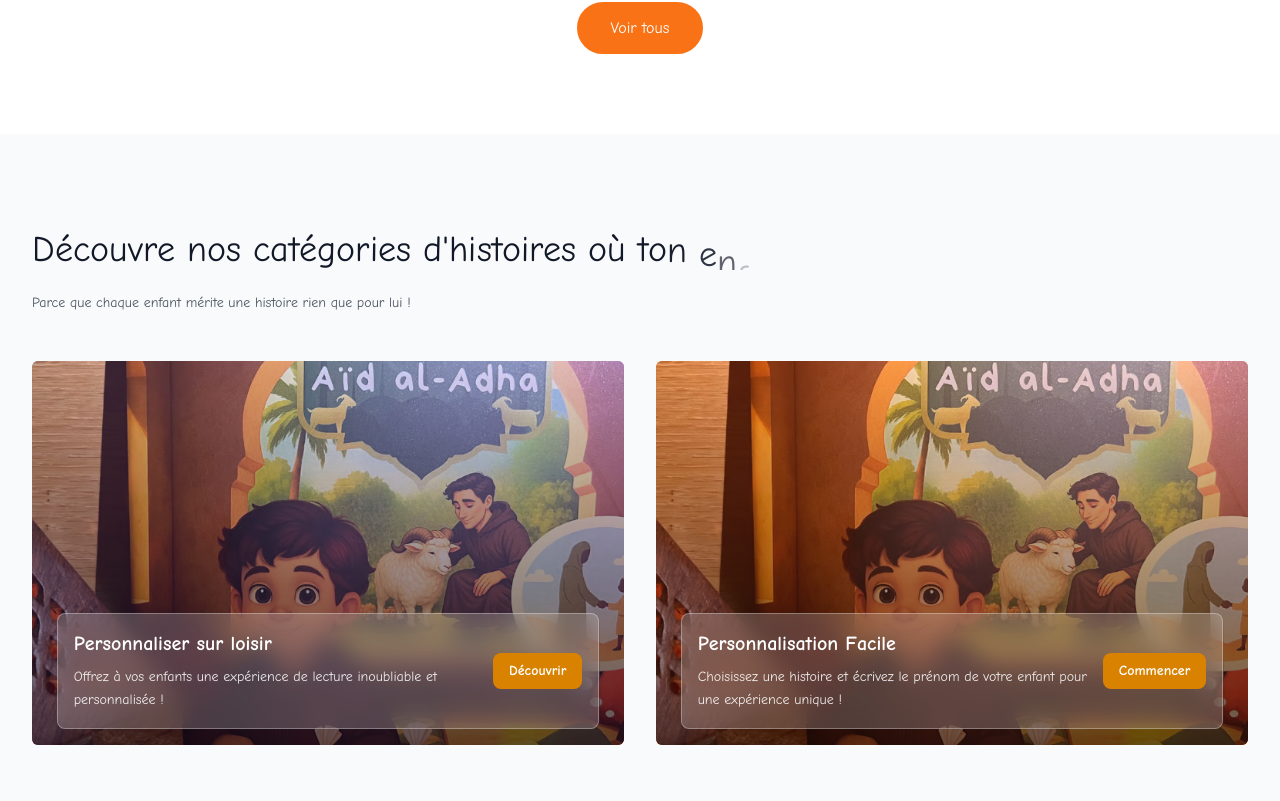
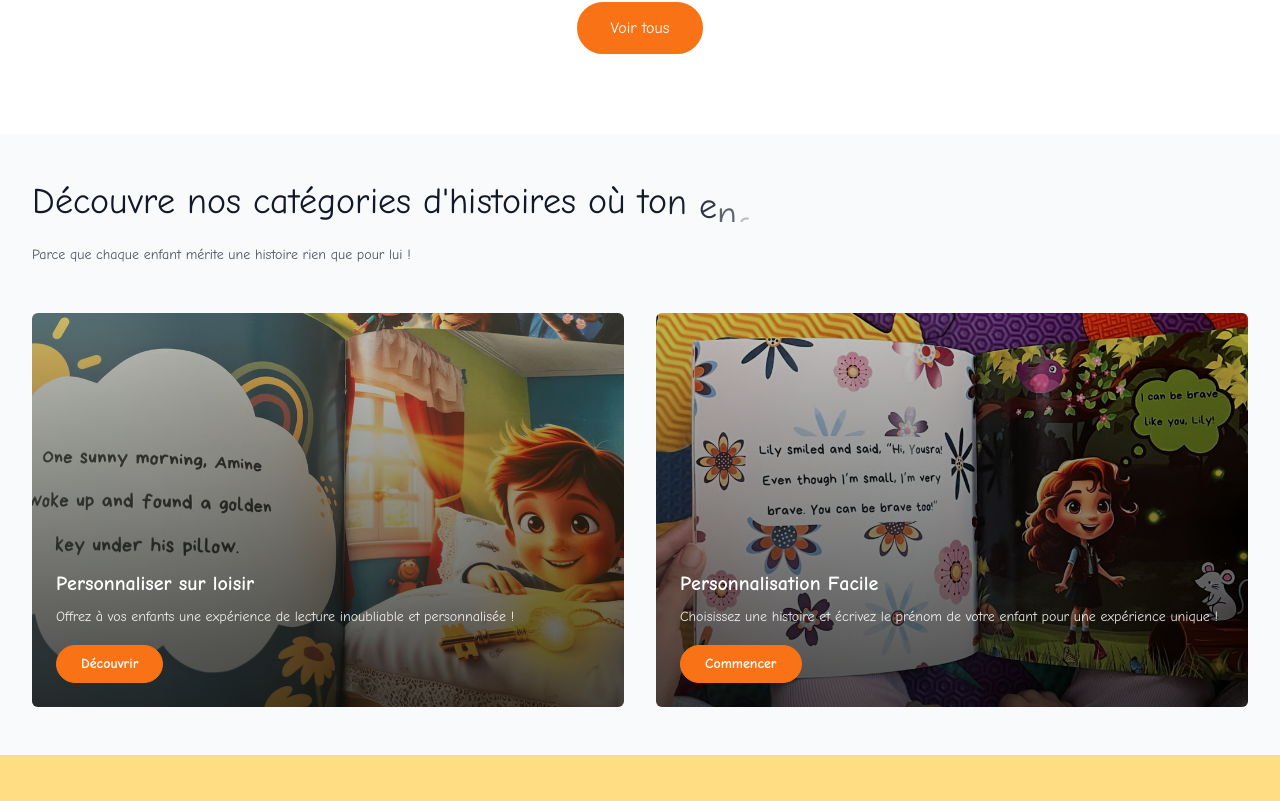
Before and after one commit to nordixdotma/kidstorytime, a Next.js app: page / in a window 1280 px wide. Shown: the part 1410-2211 px from the top of the page. Built offline with nearby package versions, Linux system fonts and the light colour scheme.

Commit message:
card/color/filter/text

```diff
--- a/components/about-section.tsx
+++ b/components/about-section.tsx
@@ -116,7 +116,7 @@ export default function AboutSection() {
             >
               <Link
                 href="/boutique"
-                className="inline-flex items-center border-2 border-primary text-primary font-semibold px-8 py-4 rounded-full transition-all duration-300 hover:bg-transparent hover:text-primary hover:border-primary transform hover:scale-105"
+                className="inline-flex items-center bg-primary text-white border-2 border-primary hover:text-primary font-semibold px-8 py-4 rounded-full transition-all duration-300 hover:bg-transparent transform hover:scale-105"
               >
                 Découvrez
               </Link>
@@ -134,11 +134,11 @@ export default function AboutSection() {
               <img
                 src="/about.avif"
                 alt="Histoires personnalisées Kidstorytime"
-                className="w-full h-[500px] object-cover rounded-2xl shadow-2xl"
+                className="w-full h-[400px] md:h-[500px] object-cover rounded-2xl shadow-2xl"
               />
 
               {/* Stats Overlay */}
-              <div className="absolute bottom-0 left-0 right-0 bg-[#d88200] p-6 rounded-b-2xl">
+              <div className="absolute bottom-0 left-0 right-0 bg-primary p-6 rounded-b-2xl">
                 <div className="grid grid-cols-2 gap-8 text-center">
                   <div>
                     <div className="mb-2">
--- a/components/footer.tsx
+++ b/components/footer.tsx
@@ -90,7 +90,7 @@ export default function Footer() {
                 placeholder="Votre email"
                 className="bg-white/10 border-white/20 text-white placeholder:text-white/50"
               />
-              <Button className="w-full bg-[#d88200] hover:bg-[#c07600] text-white">S'abonner</Button>
+              <Button className="w-full bg-primary hover:bg-white text-white hover:text-primary">S'abonner</Button>
             </div>
           </div>
         </div>
--- a/components/opening-animation.tsx
+++ b/components/opening-animation.tsx
@@ -25,7 +25,7 @@ export default function OpeningAnimation({ onComplete }: OpeningAnimationProps)
     <div className="fixed inset-0 z-50 flex">
       {/* Left half */}
       <motion.div
-        className="w-1/2 h-full bg-[#d88200]"
+        className="w-1/2 h-full bg-primary"
         initial={{ x: 0 }}
         animate={{ x: "-100%" }}
         transition={{ duration: 1, delay: 1, ease: "easeInOut" }}
@@ -33,7 +33,7 @@ export default function OpeningAnimation({ onComplete }: OpeningAnimationProps)
 
       {/* Right half */}
       <motion.div
-        className="w-1/2 h-full bg-[#d88200]"
+        className="w-1/2 h-full bg-primary"
         initial={{ x: 0 }}
         animate={{ x: "100%" }}
         transition={{ duration: 1, delay: 1, ease: "easeInOut" }}
--- a/components/story-categories-section.tsx
+++ b/components/story-categories-section.tsx
@@ -31,7 +31,7 @@ export default function StoryCategoriesSection() {
   }
 
   return (
-    <section className="py-16 md:py-24 bg-gray-50">
+    <section className="py-8 md:py-12 bg-gray-50">
       <motion.div
         ref={ref}
         variants={containerVariants}
@@ -52,58 +52,40 @@ export default function StoryCategoriesSection() {
 
         <motion.div variants={itemVariants} className="grid md:grid-cols-2 gap-8">
           {/* Histoires Uniques */}
-          <div className="relative overflow-hidden rounded-md bg-gradient-to-br from-blue-400 to-purple-600">
+          <div className="relative overflow-hidden rounded-md aspect-[3/2]">
             <div className="absolute inset-0">
-              <img src="/section.avif" alt="Histoires Uniques" className="w-full h-full object-cover opacity-80" />
-              <div className="absolute inset-0 bg-gradient-to-t from-black/60 to-transparent"></div>
+              <img src="/story.avif" alt="Histoires Uniques" className="w-full h-full object-cover" />
+              <div className="absolute inset-0 bg-gradient-to-t from-black/70 to-black/20"></div>
             </div>
-            <div className="relative z-10 h-96 flex flex-col justify-end p-0">
-              <div className="bg-white/20 backdrop-blur-md border border-white/30 rounded-lg mx-auto mb-4 p-4 w-11/12">
-                <div className="flex flex-col sm:flex-row sm:items-center sm:justify-between gap-4">
-                  <div className="flex-1">
+            <div className="absolute bottom-0 left-0 right-0 p-6 z-10">
               <h3 className="text-xl font-bold mb-2 text-white">Personnaliser sur loisir</h3>
-                    <p className="text-sm text-white/90 leading-relaxed">
+              <p className="text-sm text-white/90 leading-relaxed mb-4">
                 Offrez à vos enfants une expérience de lecture inoubliable et personnalisée !
               </p>
-                  </div>
               <Link href="/boutique">
-                    <button className="w-full sm:w-auto px-4 py-2 bg-[#d88200] text-white font-semibold rounded-lg text-sm whitespace-nowrap relative overflow-hidden group transition-all duration-300 hover:text-white">
-                      <span className="absolute inset-0 bg-black transform scale-x-0 group-hover:scale-x-100 transition-transform duration-300 origin-center"></span>
-                      <span className="relative z-10">Découvrir</span>
+                <button className="px-6 py-2 border border-primary bg-primary text-white font-semibold rounded-full text-sm transition-all duration-300 hover:bg-transparent hover:text-primary">
+                  Découvrir
                 </button>
               </Link>
             </div>
           </div>
-            </div>
-          </div>
 
           {/* Personnalisation Facile */}
-          <div className="relative overflow-hidden rounded-md bg-gradient-to-br from-orange-400 to-red-500">
+          <div className="relative overflow-hidden rounded-md aspect-[3/2]">
             <div className="absolute inset-0">
-              <img
-                src="/section.avif"
-                alt="Personnalisation Facile"
-                className="w-full h-full object-cover opacity-80"
-              />
-              <div className="absolute inset-0 bg-gradient-to-t from-black/60 to-transparent"></div>
+              <img src="/story1.avif" alt="Personnalisation Facile" className="w-full h-full object-cover" />
+              <div className="absolute inset-0 bg-gradient-to-t from-black/70 to-black/20"></div>
             </div>
-            <div className="relative z-10 h-96 flex flex-col justify-end p-0">
-              <div className="bg-white/20 backdrop-blur-md border border-white/30 rounded-lg mx-auto mb-4 p-4 w-11/12">
-                <div className="flex flex-col sm:flex-row sm:items-center sm:justify-between gap-4">
-                  <div className="flex-1">
+            <div className="absolute bottom-0 left-0 right-0 p-6 z-10">
               <h3 className="text-xl font-bold mb-2 text-white">Personnalisation Facile</h3>
-                    <p className="text-sm text-white/90 leading-relaxed">
+              <p className="text-sm text-white/90 leading-relaxed mb-4">
                 Choisissez une histoire et écrivez le prénom de votre enfant pour une expérience unique !
               </p>
-                  </div>
               <Link href="/personnalisation">
-                    <button className="w-full sm:w-auto px-4 py-2 bg-[#d88200] text-white font-semibold rounded-lg text-sm whitespace-nowrap relative overflow-hidden group transition-all duration-300 hover:text-white">
-                      <span className="absolute inset-0 bg-black transform scale-x-0 group-hover:scale-x-100 transition-transform duration-300 origin-center"></span>
-                      <span className="relative z-10">Commencer</span>
+                <button className="px-6 py-2 border border-primary bg-primary text-white font-semibold rounded-full text-sm transition-all duration-300 hover:bg-transparent hover:border hover:text-primary">
+                  Commencer
                 </button>
               </Link>
-                </div>
-              </div>
             </div>
           </div>
         </motion.div>
```
Lines whose indentation alone changed are shown as unchanged.
